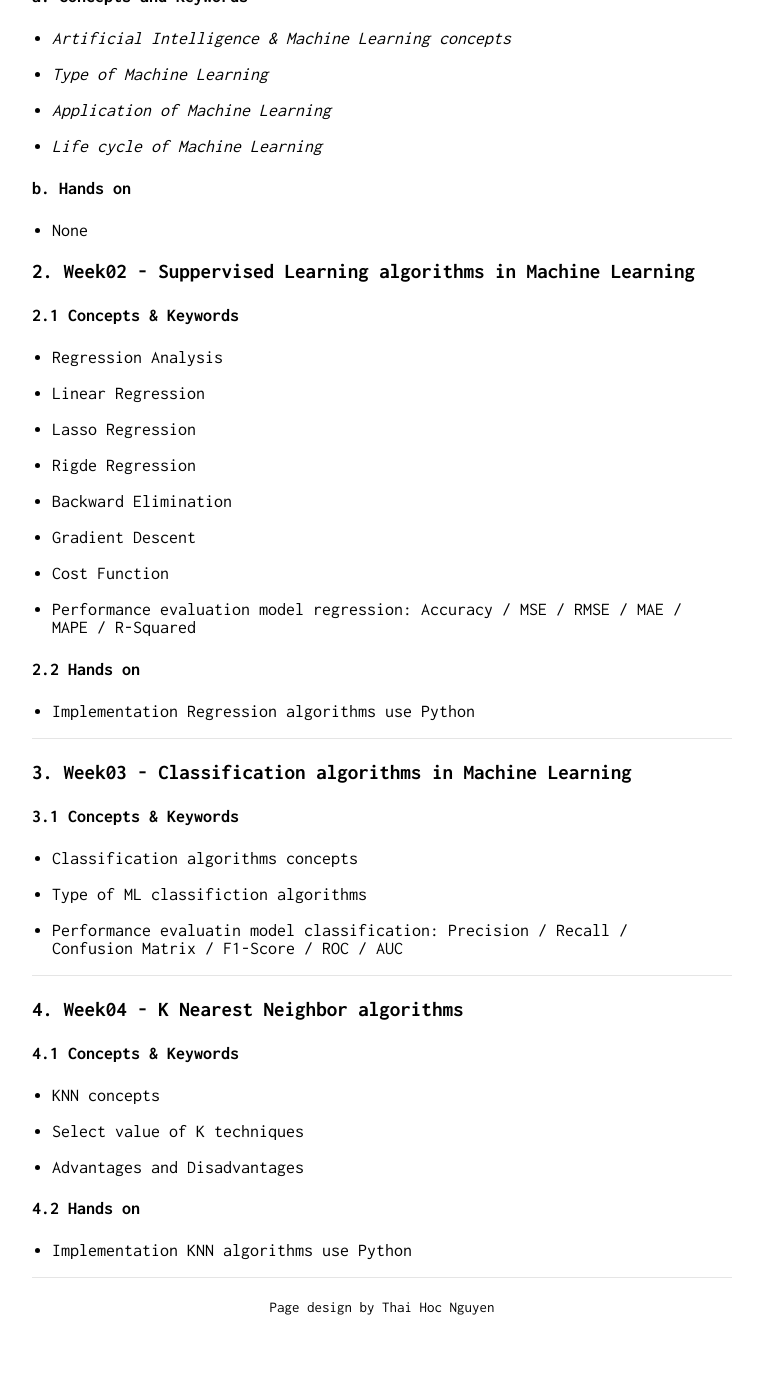
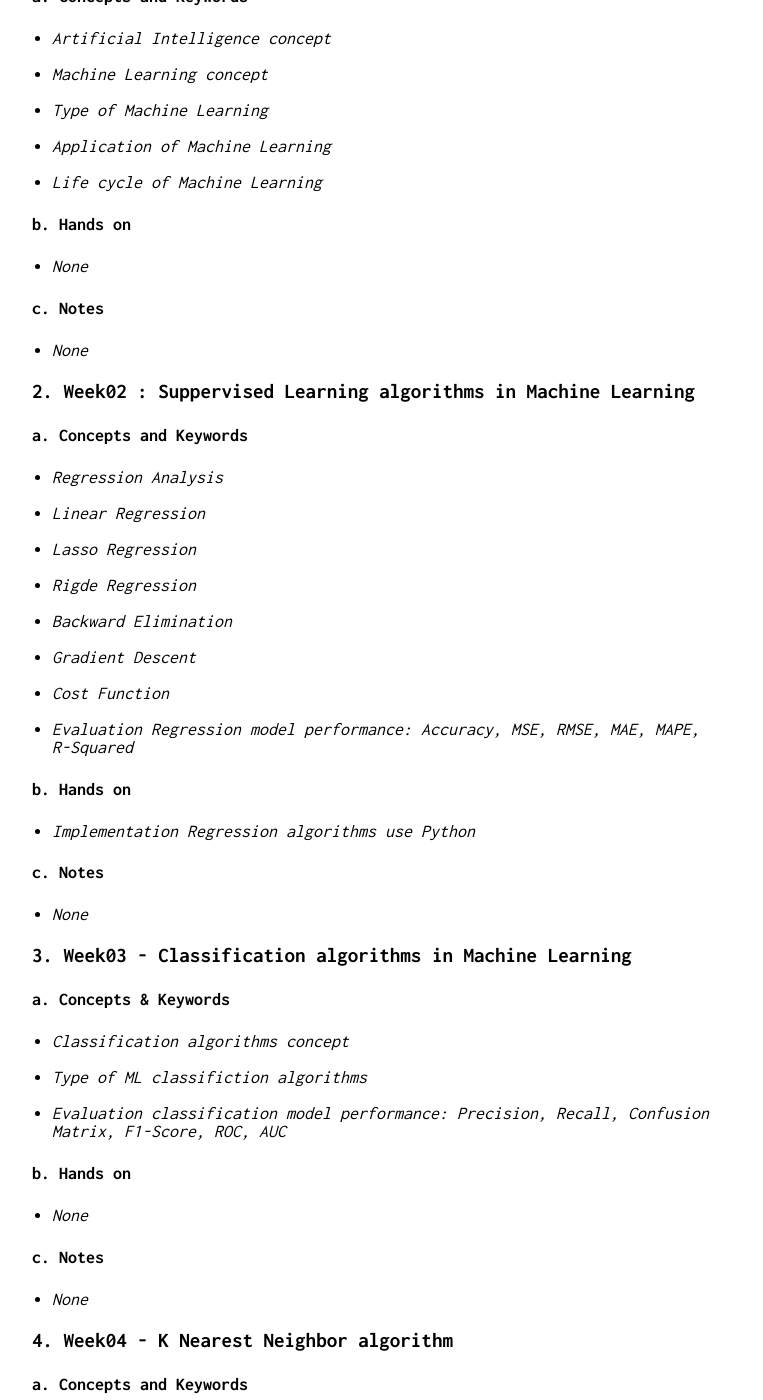
Before and after one commit to nguyenthaihoc02/About-Me, a Jekyll site: the page built from course1.md, in a window 1280 px wide and 1400 px high, scrolled down 1693 px. Shown: the whole window, without its empty margins (258-1021 px from the left). Built offline with Jekyll 4.4.1, drawn with Linux system fonts in a browser that asks for light colours; before the commit the page ends 3008 px from its top, so only the background shows below that; some of the changed text lies outside the part shown.

Commit message:
update cs

```diff
--- a/course1.md
+++ b/course1.md
@@ -83,7 +83,9 @@ CSAIOOO includes discussions on AI-related topics, especially focusing on two ma
 
 #### a. Concepts and Keywords
 
-* *Artificial Intelligence & Machine Learning concepts*
+* *Artificial Intelligence concept*
+
+* *Machine Learning concept*
 
 * *Type of Machine Learning*
 
@@ -93,52 +95,84 @@ CSAIOOO includes discussions on AI-related topics, especially focusing on two ma
 
 #### b. Hands on
 
-* None
+* *None*
 
-### 2. Week02 - Suppervised Learning algorithms in Machine Learning
+#### c. Notes
 
-#### 2.1 Concepts & Keywords
+* *None*
 
-* Regression Analysis
+### 2. Week02 : Suppervised Learning algorithms in Machine Learning
 
-* Linear Regression
+#### a. Concepts and Keywords
 
-* Lasso Regression
+* *Regression Analysis*
 
-* Rigde Regression
+* *Linear Regression*
 
-* Backward Elimination
+* *Lasso Regression*
 
-* Gradient Descent
+* *Rigde Regression*
 
-* Cost Function
+* *Backward Elimination*
 
-* Performance evaluation model regression: Accuracy / MSE / RMSE / MAE / MAPE / R-Squared
+* *Gradient Descent*
 
-#### 2.2 Hands on
+* *Cost Function*
 
-* Implementation Regression algorithms use Python
+* *Evaluation Regression model performance: Accuracy, MSE, RMSE, MAE, MAPE, R-Squared*
 
----
+#### b. Hands on
+
+* *Implementation Regression algorithms use Python*
+
+#### c. Notes
+
+* *None*
+
 ### 3. Week03 - Classification algorithms in Machine Learning
-#### 3.1 Concepts & Keywords
 
-* Classification algorithms concepts
+#### a. Concepts & Keywords
 
-* Type of ML classifiction algorithms
+* *Classification algorithms concept*
 
-* Performance evaluatin model classification: Precision / Recall / Confusion Matrix / F1-Score / ROC / AUC
+* *Type of ML classifiction algorithms*
 
----
-### 4. Week04 - K Nearest Neighbor algorithms
-#### 4.1 Concepts & Keywords
+* *Evaluation classification model performance: Precision, Recall, Confusion Matrix, F1-Score, ROC, AUC*
 
-* KNN concepts
+#### b. Hands on
 
-* Select value of K techniques
+* *None*
 
-* Advantages and Disadvantages
+#### c. Notes
 
-#### 4.2 Hands on
+* *None*
 
-* Implementation KNN algorithms use Python
+### 4. Week04 - K Nearest Neighbor algorithm
+
+#### a. Concepts and Keywords
+
+* *KNN concept*
+
+* *Select value of K techniques*
+
+* *Advantages and Disadvantages*
+
+#### b. Hands on
+
+* *Implementation KNN algorithms use Python*
+
+#### c. Notes
+
+* *None*
+
+### 5. Week05
+
+### 6. Week06
+
+### 7. Week07
+
+### 8. Week08
+
+### 9. Week09
+
+### 10. Week10
```
Also changed, not shown: other parts of course1.md (+1 -1 lines).
